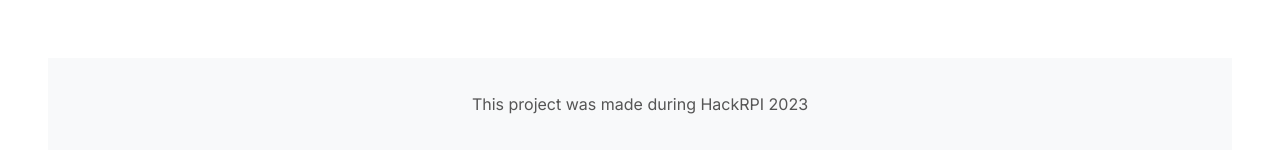
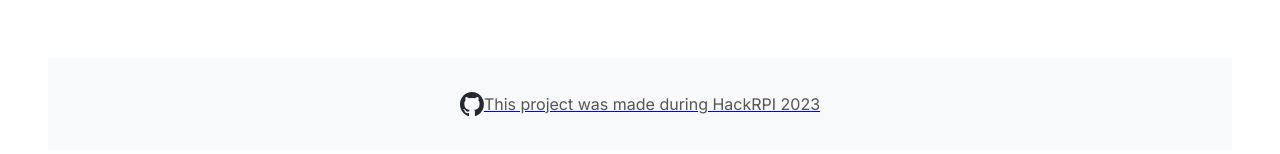
Before and after one commit to BriLo0916/HackRpiProject2023, a Next.js app in the folder frontend/: page / in a window 1280 px wide. Shown: the part 580-734 px from the top of the page. Built offline with nearby package versions, Linux system fonts and the light colour scheme.

Commit message:
revamp footer

```diff
--- a/frontend/src/app/page.js
+++ b/frontend/src/app/page.js
@@ -1,4 +1,6 @@
 import styles from './page.module.css';
+import Image from 'next/image';
+
 
 export default function Home() {
   return (
@@ -20,7 +22,18 @@
       </section>
 
       <footer className={styles.footer}>
-        <p> This project was made during HackRPI 2023</p>
+        <a
+          href="https://github.com/BriLo0916/HackRpiProject2023"
+          className={styles.footerLink}
+        >
+          <Image
+            src="/github.svg"
+            alt="github logo"
+            width={24}
+            height={24}
+          />
+            <p> This project was made during HackRPI 2023</p>
+        </a>
       </footer>
     </div>
   );
--- a/frontend/src/app/page.module.css
+++ b/frontend/src/app/page.module.css
@@ -59,9 +59,19 @@
   margin-top: 40px;
   background-color: #f8f9fa;
   padding: 20px 0;
+  display: flex;
+  justify-content: center;
+  align-items: center;
 }
 
 .footer p {
-  font-size: 1em;
+  font-size: 1rem;
   color: #555;
 }
+
+.footerLink {
+  display: flex;
+  justify-content: center;
+  align-items: center;
+
+}
```
Also changed, not shown: frontend/public/github.svg (added).
